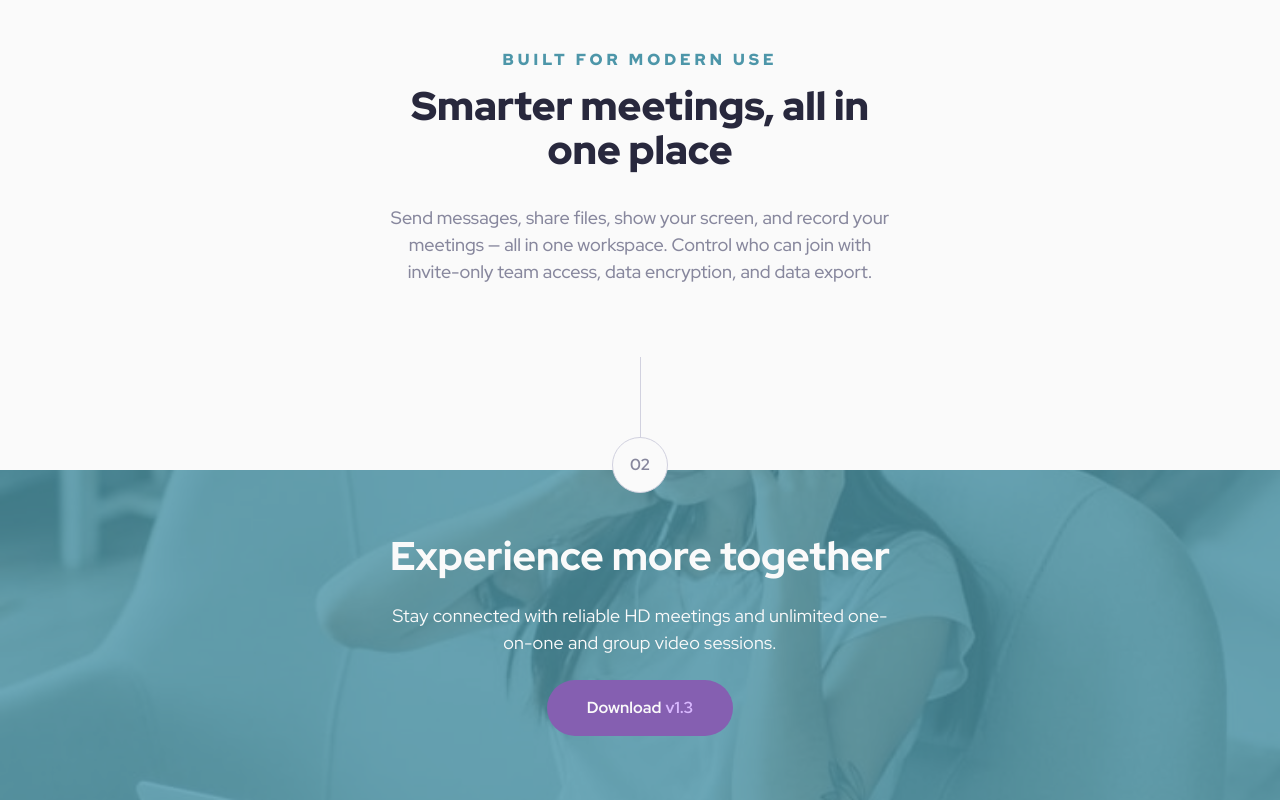
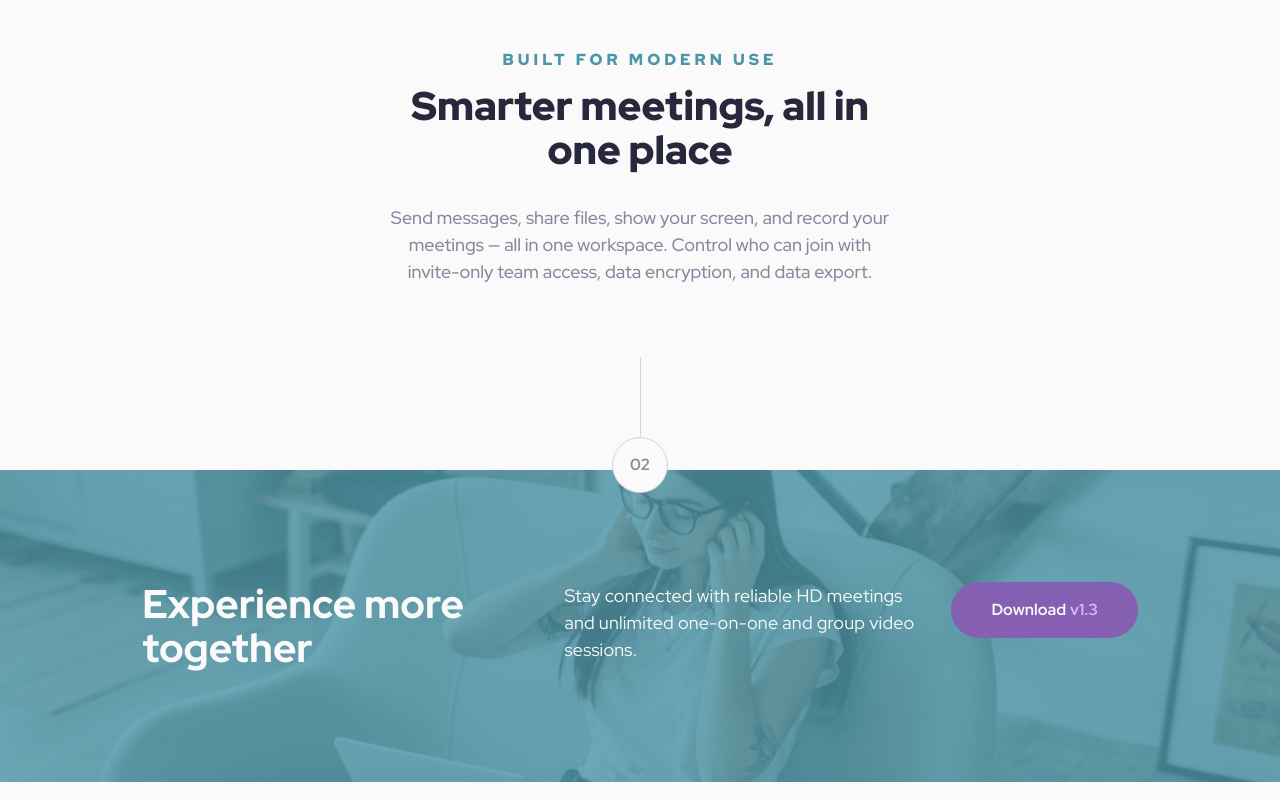
Before and after one commit to martinianol/meet-landing-page, a website: page index.html in a window 1280 px wide. Shown: the part 995-1795 px from the top of the page. Drawn offline with Linux system fonts and the light colour scheme.

Commit message:
Footer responsive

```diff
--- a/scss/styles.scss
+++ b/scss/styles.scss
@@ -17,6 +17,9 @@ $text-preset-2: 800 clamp(32px, 4.6875vw, 40px) / 110% $font-primary;
 $text-preset-3: clamp(12px, 1.823vw, 16px) / 110% $font-primary; // letter spacing 4px;
 $text-preset-4: 500 clamp(14px, 5vw, 18px) / 150% $font-primary;
 $text-preset-5: 700 16px/150% $font-primary;
+
+$break-point-1: 500px;
+$break-point-2: 800px;
 
 /* reset */
 *,
@@ -94,7 +97,7 @@ main {
       top: 23px;
       z-index: 10;
 
-      @media (min-width: 800px) {
+      @media (min-width: $break-point-2) {
         margin-top: calc(72px - 23px);
       }
     }
@@ -112,11 +115,11 @@ main {
     margin-top: 64px;
     gap: 48px;
 
-    @media (min-width: 500px) {
+    @media (min-width: $break-point-1) {
       gap: 72px;
     }
 
-    @media (min-width: 800px) {
+    @media (min-width: $break-point-2) {
       flex-direction: row;
       justify-content: space-between;
       gap: 32px;
@@ -131,7 +134,7 @@ main {
       background-repeat: no-repeat;
       background-position: center;
 
-      @media (min-width: 800px) {
+      @media (min-width: $break-point-2) {
         background-image: url("../assets/desktop/image-hero-left.png");
         background-size: cover;
         width: 394px;
@@ -144,7 +147,7 @@ main {
       height: clamp(160px, 40vw, 303px);
       display: none;
 
-      @media (min-width: 800px) {
+      @media (min-width: $break-point-2) {
         display: block;
         background-image: url("../assets/desktop/image-hero-right.png");
         background-size: cover;
@@ -162,10 +165,10 @@ main {
       max-width: 305px;
       flex-grow: 1;
 
-      @media (min-width: 500px) {
+      @media (min-width: $break-point-1) {
         max-width: 448px;
       }
-      @media (min-width: 800px) {
+      @media (min-width: $break-point-2) {
         gap: 32px;
       }
 
@@ -185,7 +188,7 @@ main {
         align-items: center;
         gap: 16px;
 
-        @media (min-width: 500px) {
+        @media (min-width: $break-point-1) {
           flex-direction: row;
         }
       }
@@ -208,7 +211,7 @@ main {
         height: clamp(144px, 17vw, 256px);
         max-width: 147.5px;
 
-        @media (min-width: 800px) {
+        @media (min-width: $break-point-2) {
           max-width: 256px;
         }
       }
@@ -261,9 +264,12 @@ footer {
   background-repeat: no-repeat;
   z-index: 1;
 
-  @media (min-width: 500px) {
+  @media (min-width: $break-point-1) {
     background-image: url("../assets/tablet/image-footer.jpg");
     background-size: cover;
+  }
+  @media (min-width: $break-point-2) {
+    background-image: url("../assets/desktop/image-footer.jpg");
   }
 
   // Create an overlay
@@ -286,8 +292,30 @@ footer {
     max-width: 504px;
     text-align: center;
 
-    @media (min-width: 500px) {
+    @media (min-width: $break-point-1) {
       padding: 64px 0px;
+    }
+    @media (min-width: 1000px) {
+      padding: 112px 0px;
+      flex-direction: row;
+      align-items: flex-start;
+      width: 77.78%;
+      gap: 32px;
+      max-width: 1440px;
+
+      h2 {
+        max-width: 455px;
+        text-align: left;
+      }
+
+      p {
+        max-width: 355px;
+        text-align: left;
+      }
+
+      button {
+        margin-left: auto;
+      }
     }
   }
 
```
Also changed, not shown: css/styles.css, 1 other file.
